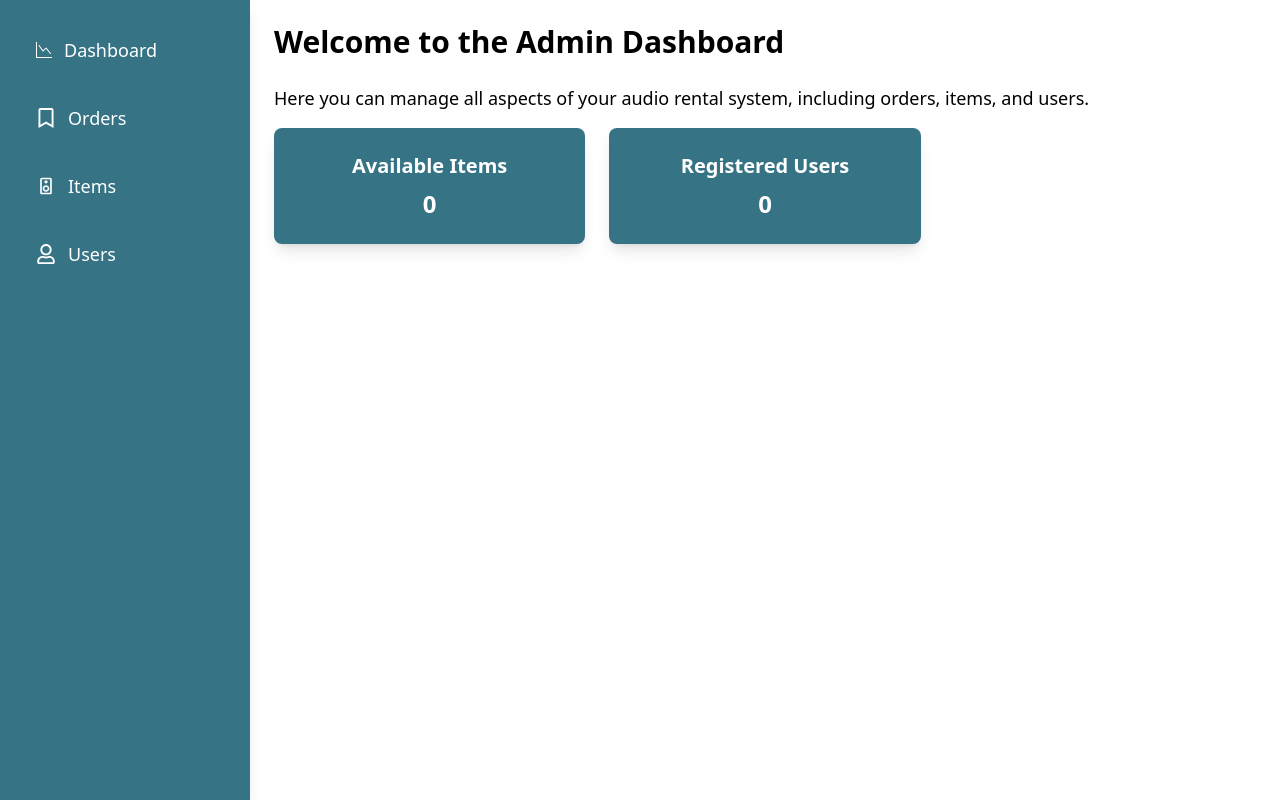
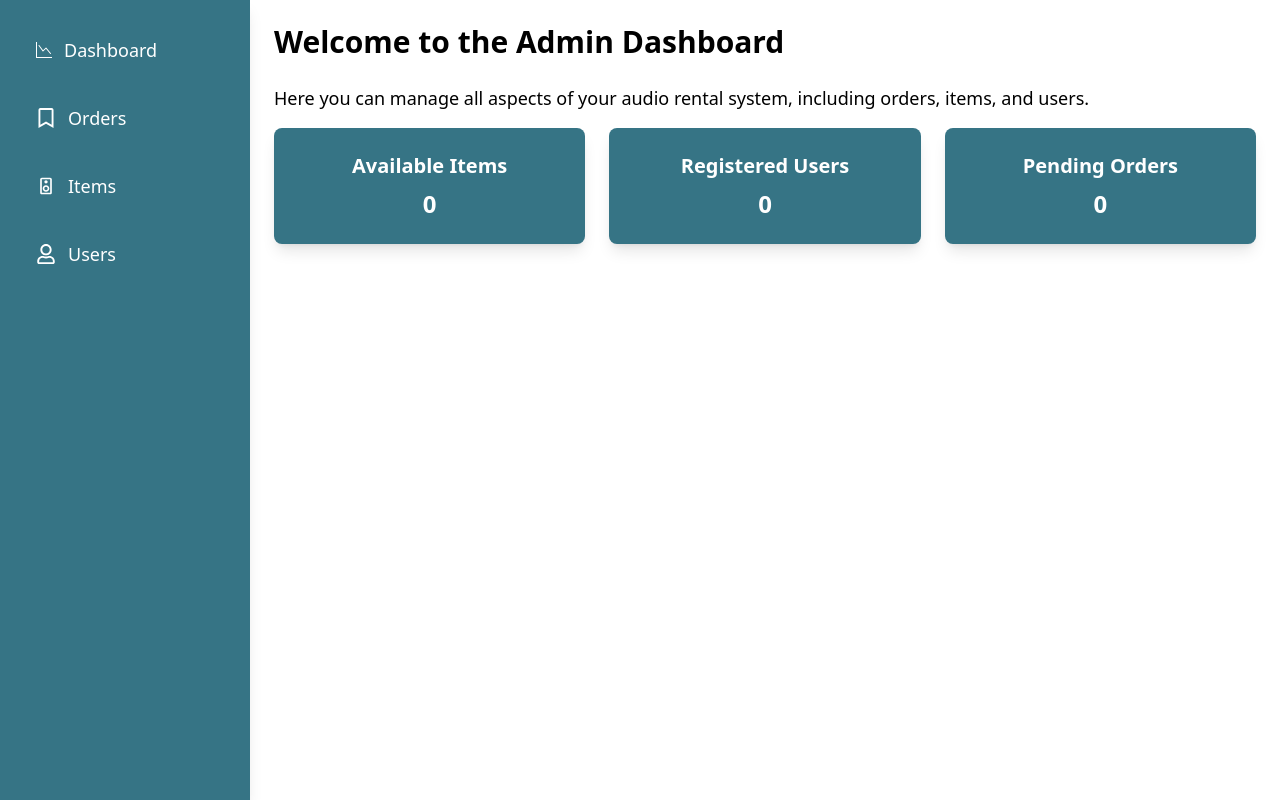
Before and after one commit to Kenulh03/kv-audio-frontend, a React (Vite) app: page /admin in a window 1280 px wide. Built offline with nearby package versions, Linux system fonts and the light colour scheme; no server answers.

Commit message:
modification 2

```diff
--- a/src/components/mobileNavPanel.jsx
+++ b/src/components/mobileNavPanel.jsx
@@ -3,6 +3,7 @@ import { IoMdClose } from "react-icons/io";
 import { MdPhotoLibrary, MdContacts, MdInfoOutline } from "react-icons/md";
 import { FaRegCalendarCheck } from "react-icons/fa";
 import { useNavigate } from "react-router-dom";
+import { FaCartShopping } from "react-icons/fa6";
 
 export default function MobileNavPanel(props) {
 	const isOpen = props.isOpen;
@@ -94,6 +95,15 @@ export default function MobileNavPanel(props) {
 							<MdInfoOutline className="text-2xl" />
 							About
 						</div>
+						<div
+							onClick={() => {
+								goTo("/booking");
+							}}
+							className="text-[20px] text-accent m-1 p-2 flex items-center gap-2 cursor-pointer hover:bg-accent/10 rounded-md"
+						>
+							<FaCartShopping className="text-2xl" />
+							Cart
+						</div>
 						{token && (
             <button className="text-lg  mt-6 ml-2 p-3 bg-red-500 rounded-lg hover:bg-red-700" onClick={() => {
               localStorage.removeItem("token");
--- a/src/pages/admin/adminPage.jsx
+++ b/src/pages/admin/adminPage.jsx
@@ -15,6 +15,7 @@ import AdminUsersPage from "./adminUsersPage";
 export default function AdminPage() {
   const [userCount, setUserCount] = useState(0);
   const [itemCount, setItemCount] = useState(0);
+  const [pendingOrders, setPendingOrders] = useState(0);
   const [isSidebarOpen, setIsSidebarOpen] = useState(false);
   const location = useLocation();
   const token = localStorage.getItem("token");
@@ -34,6 +35,15 @@ export default function AdminPage() {
         setItemCount(res.data.count);
       })
       .catch((err) => console.error("Failed to fetch item count", err));
+  }, []);
+
+  useEffect(() => {
+    axios
+    .post(`${import.meta.env.VITE_BACKEND_URL}/api/orders/count`)
+      .then((res) => {
+        setPendingOrders(res.data);
+      })
+      .catch((err) => console.error("Failed to fetch orders", err));
   }, []);
 
   // Close sidebar on route change
@@ -125,6 +135,10 @@ export default function AdminPage() {
                 <h3 className="text-xl font-semibold mb-2">Registered Users</h3>
                 <p className="text-2xl font-bold">{userCount}</p>
               </div>
+              <div className="bg-accent p-6 rounded-lg shadow-lg text-center">
+                <h3 className="text-xl font-semibold mb-2">Pending Orders</h3>
+                <p className="text-2xl font-bold">{pendingOrders}</p>
+              </div>
             </div>
           </>
         )}
```
